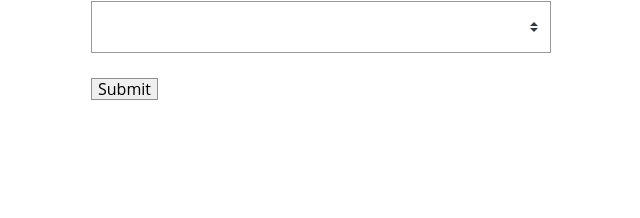
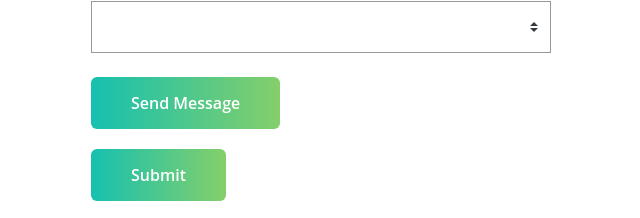
Before and after one commit to jhuerta/VueTraining_VueMastery, a Vue app in the folder next-level-vue/: page /event/create in a window 1280 px wide. Shown: the part 895-1113 px from the top of the page, without its empty margins (319-959 px from the left). Before the commit the page ends 1016 px from the top, so only its background shows below. Built offline with nearby package versions, Linux system fonts and the light colour scheme.

Commit message:
Finished with lesson on vue base components, extracting and reuse. Finished lesson 9

```diff
--- a/next-level-vue/db.json
+++ b/next-level-vue/db.json
@@ -321,6 +321,60 @@
       "date": "2019-04-01T07:20:00.000Z",
       "time": "",
       "attendees": []
+    },
+    {
+      "id": 3130396,
+      "user": {
+        "id": "abc123",
+        "name": "Adam"
+      },
+      "category": "",
+      "organizer": {
+        "id": "abc123",
+        "name": "Adam"
+      },
+      "title": "",
+      "description": "",
+      "location": "",
+      "date": "",
+      "time": "2:00",
+      "attendees": []
+    },
+    {
+      "id": 2176333,
+      "user": {
+        "id": "abc123",
+        "name": "Adam"
+      },
+      "category": "",
+      "organizer": {
+        "id": "abc123",
+        "name": "Adam"
+      },
+      "title": "",
+      "description": "",
+      "location": "",
+      "date": "",
+      "time": "",
+      "attendees": []
+    },
+    {
+      "id": 7760086,
+      "user": {
+        "id": "abc123",
+        "name": "Adam"
+      },
+      "category": "",
+      "organizer": {
+        "id": "abc123",
+        "name": "Adam"
+      },
+      "title": "",
+      "description": "",
+      "location": "",
+      "date": "",
+      "time": "",
+      "attendees": []
     }
   ]
 }
--- /dev/null
+++ b/next-level-vue/src/components/BaseButton.vue
@@ -0,0 +1,83 @@
+<template>
+  <div>
+    <button v-on="$listeners" :class="buttonClass" v-bind="$attrs">
+      <slot/>
+    </button>
+  </div>
+</template>
+
+<script>
+export default {
+  inheritAttrs: false,
+  props: {
+    buttonClass: [String]
+  }
+}
+</script>
+
+<style scoped>
+.button {
+  display: inline-flex;
+  align-items: center;
+  justify-content: space-between;
+  height: 52px;
+  padding: 0 40px;
+  background: transparent;
+  border: none;
+  border-radius: 6px;
+  text-align: center;
+  font-weight: 600;
+  white-space: nowrap;
+  transition: all 0.2s linear;
+}
+.button:hover {
+  -webkit-transform: scale(1.02);
+  transform: scale(1.02);
+  box-shadow: 0 7px 17px 0 rgba(0, 0, 0, 0.2), 0 6px 20px 0 rgba(0, 0, 0, 0.19);
+}
+.button:active {
+  -webkit-transform: scale(1);
+  transform: scale(1);
+  box-shadow: none;
+}
+.button:focus {
+  outline: 0;
+}
+.button.-fill-gradient {
+  background: linear-gradient(to right, #16c0b0, #84cf6a);
+  color: #ffffff;
+}
+.button:disabled {
+  -webkit-transform: scale(1);
+  transform: scale(1);
+  box-shadow: none;
+  background: #eeeeee;
+}
+.button + .button {
+  margin-left: 1em;
+}
+.button.-fill-gray {
+  background: rgba(0, 0, 0, 0.5);
+  color: #ffffff;
+}
+.button.-size-small {
+  height: 32px;
+}
+.button.-icon-right {
+  text-align: left;
+  padding: 0 20px;
+}
+.button.-icon-right > .icon {
+  margin-left: 10px;
+}
+.button.-icon-left {
+  text-align: right;
+  padding: 0 20px;
+}
+.button.-icon-left > .icon {
+  margin-right: 10px;
+}
+.button.-icon-center {
+  padding: 0 20px;
+}
+</style>
--- a/next-level-vue/src/views/EventCreate.vue
+++ b/next-level-vue/src/views/EventCreate.vue
@@ -53,7 +53,13 @@
         </select>
       </div>-->
 
-      <input type="submit" class="button -fill-gradient" value="Submit">
+      <div style="margin-bottom:20px">
+        <BaseButton @click.prevent="alertMessage" buttonClass="button -fill-gradient">Send Message</BaseButton>
+      </div>
+      <div>
+        <BaseButton type="submit" buttonClass="button -fill-gradient">Submit</BaseButton>
+      </div>
+      <!-- <input value="Submit"> -->
     </form>
   </div>
 </template>
@@ -79,6 +85,9 @@
     }
   },
   methods: {
+    alertMessage() {
+      alert('I have been clicked')
+    },
     createEvent() {
       NProgress.start()
       this.$store
```
